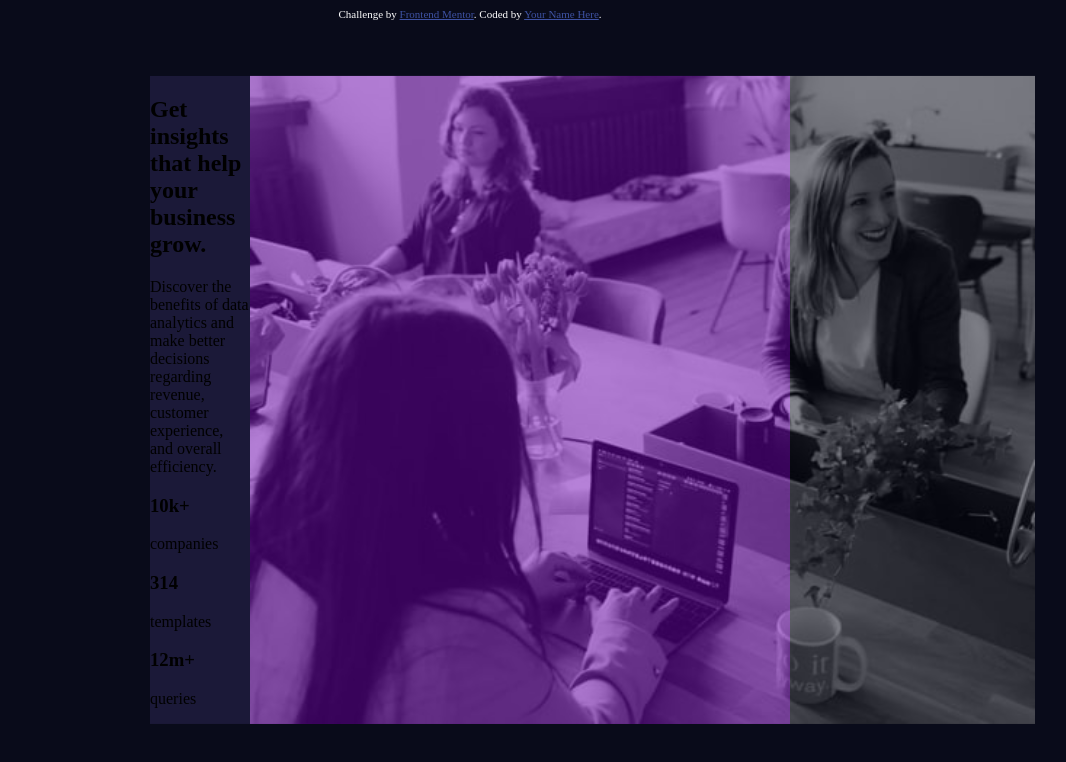
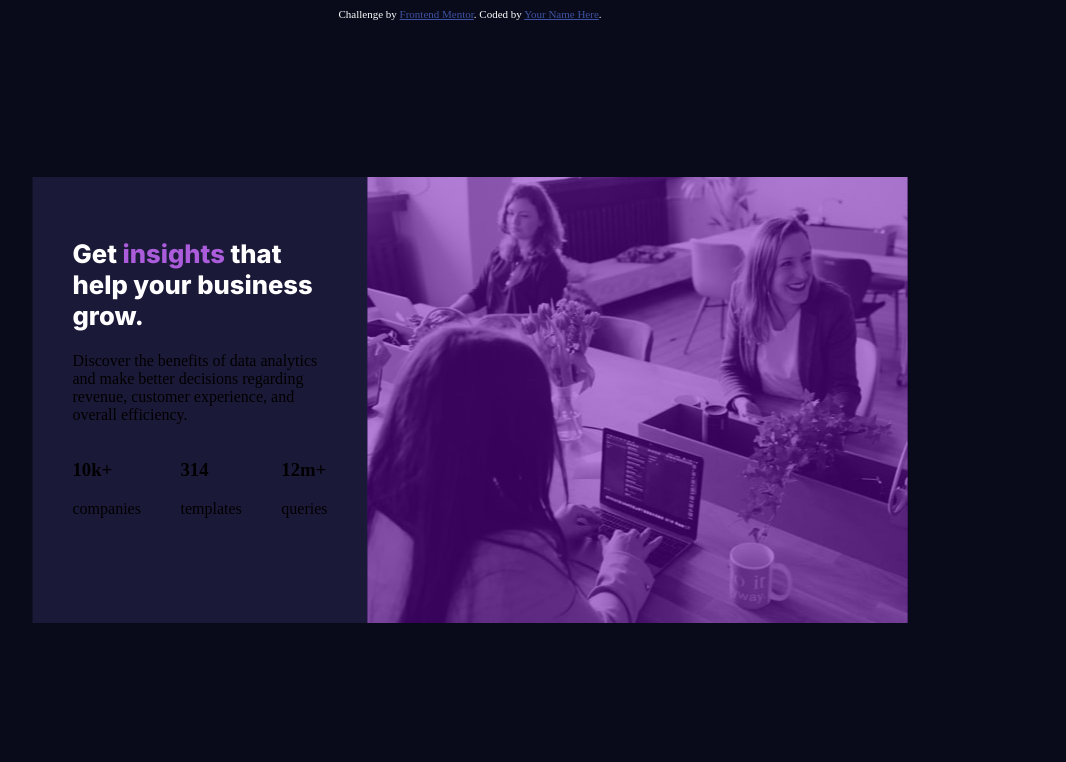
Before and after one commit to oscarholt/stats-preview-card-component, a plain HTML site: page index.html in a window 1280 px wide. Shown: the whole page, without its empty margins (170-1236 px from the left). Drawn offline with Linux system fonts and the light colour scheme.

Commit message:
played around with positioning elements, h2 styled

```diff
--- a/index.html
+++ b/index.html
@@ -21,13 +21,13 @@
       </div>
       <div class="main-info">
         <div class="header">
-          <h2>Get insights that help your business grow.</h2>
-        </div>
-        <div class="subtext">
-          <p>
-            Discover the benefits of data analytics and make better decisions
-            regarding revenue, customer experience, and overall efficiency.
-          </p>
+          <h2>Get <em>insights</em> that help your business grow.</h2>
+          <div class="subtext">
+            <p>
+              Discover the benefits of data analytics and make better decisions
+              regarding revenue, customer experience, and overall efficiency.
+            </p>
+          </div>
         </div>
         <div class="statistics">
           <div class="companies">
--- a/style.css
+++ b/style.css
@@ -1,3 +1,5 @@
+@import url("https://fonts.googleapis.com/css2?family=Inter:wght@400;800&family=Lexend+Deca&display=swap");
+
 /* Main  */
 
 body {
@@ -36,16 +38,45 @@ body {
 /* Main Info */
 
 .main-info {
+  width: fit-content;
+  display: flex;
+  flex-direction: column;
+  padding: 40px;
 }
 
 /* Header  */
 
 .header {
+  width: fit-content;
+  min-width: 255px;
+}
+
+.header h2 {
+  font-family: "Inter";
+  font-weight: 800;
+  color: hsl(0, 0%, 100%);
+  font-size: 1.6rem;
+}
+
+.header em {
+  font-family: "Inter";
+  font-weight: 800;
+  font-style: normal;
+  color: hsl(277, 64%, 61%);
 }
 
 /* Subtext */
 
+.subtext {
+  display: block;
+}
+
 /* Statistics */
+
+.statistics {
+  display: flex;
+  justify-content: space-between;
+}
 
 /* Footer */
 
```
Also changed, not shown: 1 other file.
